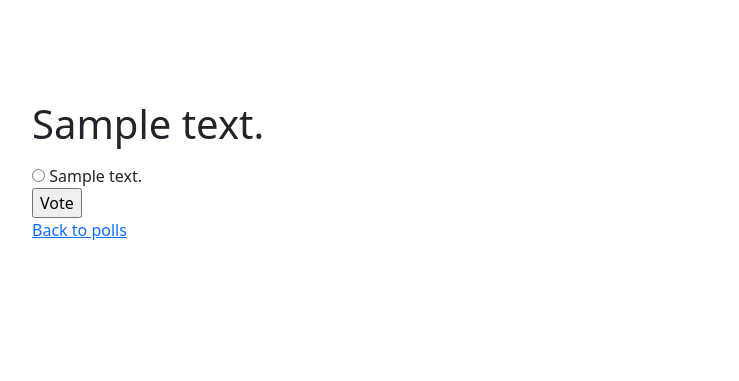
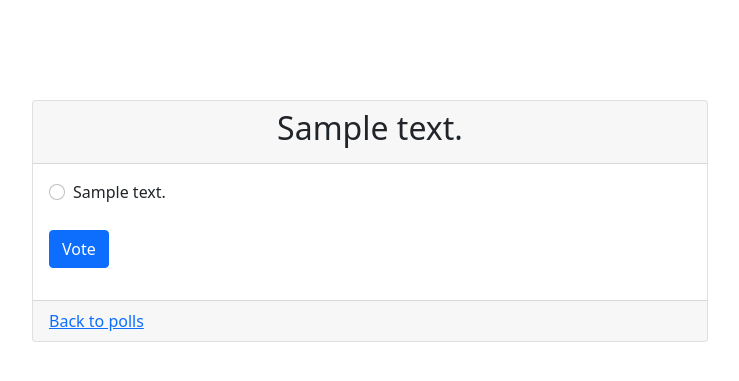
Before and after one commit to tomboulier/tuto-django, a Django app: page /polls/1/ in a window 1280 px wide. Shown: the top 381 px of the page, without its empty margins (270-1009 px from the left). Run offline with Django 4.2, Linux system fonts and the light colour scheme; tables that the repository leaves empty hold one stand-in row (values such as "Sample post").

Commit message:
Add Bootstrap style to html templates

```diff
--- a/polls/templates/polls/base.html
+++ b/polls/templates/polls/base.html
@@ -25,5 +25,6 @@
 
         {% endblock content %}
     </div>
+
 </body>
 </html>
--- a/polls/templates/polls/detail.html
+++ b/polls/templates/polls/detail.html
@@ -6,19 +6,27 @@
 
 {% block content %}
 
-<form action="{% url 'polls:vote' question.id %}" method="post">
-{% csrf_token %}
-<fieldset>
-    <legend><h1>{{ question.question_text }}</h1></legend>
-    {% if error_message %}<p><strong>{{ error_message }}</strong></p>{% endif %}
-    {% for choice in question.choice_set.all %}
-        <input type="radio" name="choice" id="choice{{ forloop.counter }}" value="{{ choice.id }}">
-        <label for="choice{{ forloop.counter }}">{{ choice.choice_text }}</label><br>
-    {% endfor %}
-</fieldset>
-<input type="submit" value="Vote">
-</form>
-
-<a href="{% url 'polls:index' %}">Back to polls</a>
+<div class="card">
+    <div class="card-header">
+        <h2 class="text-center">{{ question.question_text }}</h2>
+    </div>
+    <div class="card-body">
+        <form action="{% url 'polls:vote' question.id %}" method="post">
+        {% csrf_token %}
+            {% if error_message %}
+            <div class="alert alert-warning" role="alert">{{ error_message }}</div>
+            {% endif %}
+            {% for choice in question.choice_set.all %}
+            <div class="form-check">
+                <input class="form-check-input" type="radio" name="choice" id="choice{{ forloop.counter }}" value="{{ choice.id }}">
+                <label class="form-check-label" for="choice{{ forloop.counter }}">{{ choice.choice_text }}</label>
+            </div>
+            {% endfor %}
+        <br>
+        <button type="submit" class="btn btn-primary mb-3">Vote</button>
+        </form>
+    </div>
+    <div class="card-footer text-muted"> <a href="{% url 'polls:index' %}">Back to polls</a> </div>
+</div>
 
 {% endblock content %}
```
Also changed, not shown: polls/templates/polls/index.html (+24 -9 lines), polls/templates/polls/results.html (+8 -5 lines).
